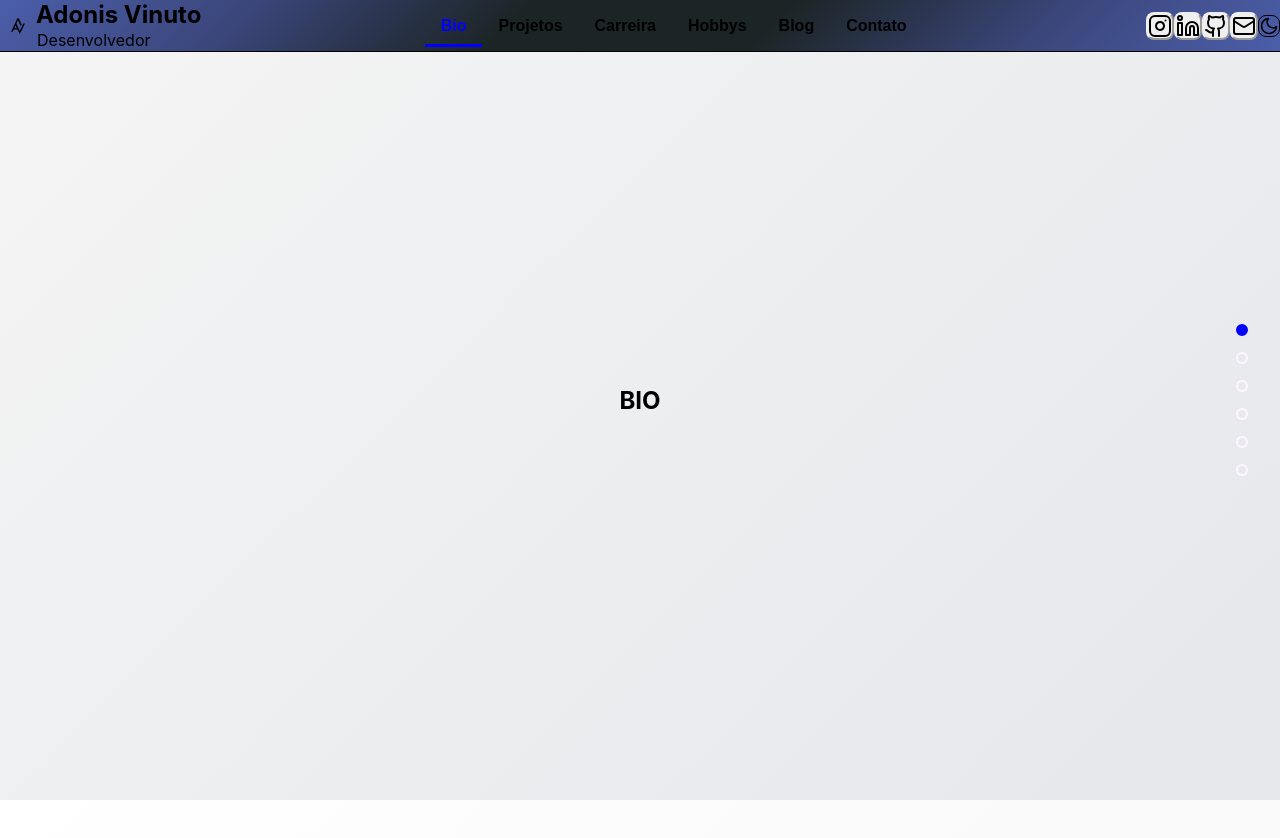
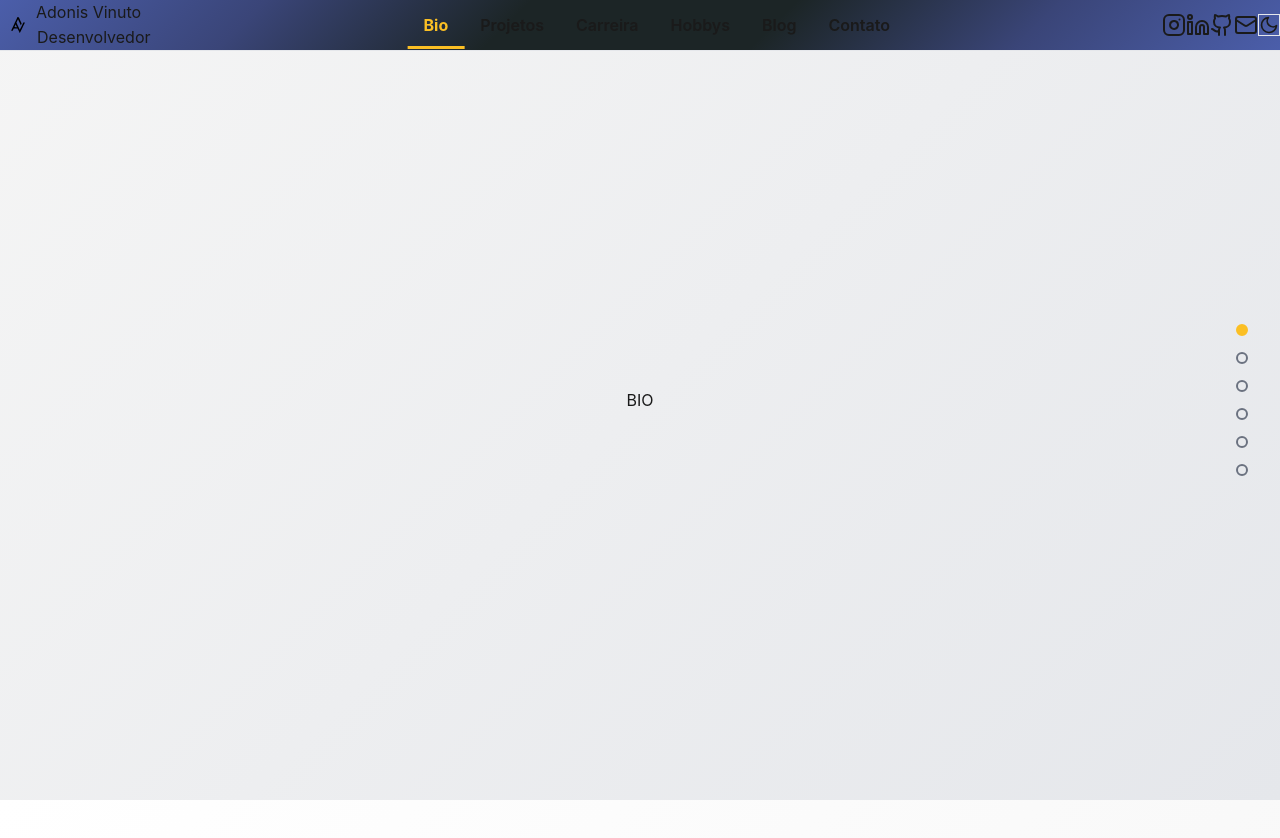
Before and after one commit to adonis-vinuto/personal-site, a Next.js app: page / in a window 1280 px wide. Shown: the top 838 px of the page. Built offline with nearby package versions, Linux system fonts and the light colour scheme.

Commit message:
Fix (Globals): Efetuei alteração no global.css para criar uma padronização das estilizações

```diff
--- a/src/app/globals.css
+++ b/src/app/globals.css
@@ -1,10 +1,62 @@
-@import "tw-animate-css";
+@import "tailwindcss/preflight";
+@import "tailwindcss/utilities";
 
-@custom-variant dark (&:is(.dark *));
+/* ===================================================================
+   SISTEMA DE CORES ESCALÁVEL - Padronização Inicial - Adonis 01/08/2025
+   ===================================================================
+*/
 
-@tailwind base;
-@tailwind components;
-@tailwind utilities;
+:root {
+  /* === PALETA DE CORES ESCALÁVEL === */
+
+  /* Cores Base */
+  --color-white: #ffffff;
+  --color-black: #000000;
+
+  /* Paleta Principal - Amber */
+  --color-primary-50: #fefce8;
+  --color-primary-100: #fef3c7;
+  --color-primary-200: #fde68a;
+  --color-primary-300: #fcd34d;
+  --color-primary-400: #fbbf24;
+  --color-primary-500: #f59e0b;
+  --color-primary-600: #d97706;
+  --color-primary-700: #b45309;
+  --color-primary-800: #92400e;
+  --color-primary-900: #78350f;
+
+  /* Paleta Neutra */
+  --color-neutral-50: #f9fafb;
+  --color-neutral-100: #f3f4f6;
+  --color-neutral-200: #e5e7eb;
+  --color-neutral-300: #d1d5db;
+  --color-neutral-400: #9ca3af;
+  --color-neutral-500: #6b7280;
+  --color-neutral-600: #4b5563;
+  --color-neutral-700: #374151;
+  --color-neutral-800: #1f2937;
+  --color-neutral-900: #111827;
+
+  /* Cores de Acento Personalizadas */
+  --color-savoy-blue: #4b5eaa;
+  --color-ash-gray: #a8b5b2;
+  --color-gunmetal: #1c2526;
+  --color-timberwolf: #d3d3d3;
+
+  /* === CORES PARA GRADIENTES === */
+  --gradient-primary: var(--color-savoy-blue);
+  --gradient-secondary: #3a4578;
+  --gradient-tertiary: var(--color-gunmetal);
+  --gradient-light: var(--color-neutral-50);
+  --gradient-medium: var(--color-neutral-200);
+  --gradient-dark: var(--color-neutral-500);
+  --gradient-accent: var(--color-primary-400);
+}
+
+/* ===================================================================
+   DEMAIS CONFIGURAÇÕES
+   ===================================================================
+*/
 
 * {
   margin: 0;
@@ -50,20 +102,20 @@ body {
   width: 12px;
   height: 12px;
   border-radius: 50%;
-  border: 2px solid hsl(var(--muted-foreground));
+  border: 2px solid var(--muted-foreground);
   background: transparent;
   cursor: pointer;
   transition: all 0.3s ease;
 }
 
 .nav-dot.active {
-  background: hsl(var(--primary));
-  border-color: hsl(var(--primary));
+  background: var(--primary);
+  border-color: var(--primary);
 }
 
 .nav-dot:hover {
-  border-color: hsl(var(--primary));
-  background: hsl(var(--muted));
+  border-color: var(--primary);
+  background: var(--muted);
 }
 
 @media (max-width: 768px) {
@@ -77,7 +129,7 @@ body {
   }
 }
 
-/* Gradientes personalizados para tema claro */
+/* Tema claro */
 .gradient-top-menu {
   position: relative;
   background: linear-gradient(135deg,
@@ -139,7 +191,7 @@ body {
   background: linear-gradient(135deg, #fbbf24 0%, #1a1a1a 100%);
 }
 
-/* Gradientes personalizados para tema escuro */
+/* Tema escuro */
 .dark .gradient-top-menu::before {
   opacity: 1;
 }
@@ -168,126 +220,95 @@ body {
   background: linear-gradient(135deg, #ffffff 0%, #1c2526 100%);
 }
 
-@theme inline {
-  --radius-sm: calc(var(--radius) - 4px);
-  --radius-md: calc(var(--radius) - 2px);
-  --radius-lg: var(--radius);
-  --radius-xl: calc(var(--radius) + 4px);
-  --color-background: var(--background);
-  --color-foreground: var(--foreground);
-  --color-card: var(--card);
-  --color-card-foreground: var(--card-foreground);
-  --color-popover: var(--popover);
-  --color-popover-foreground: var(--popover-foreground);
-  --color-primary: var(--primary);
-  --color-primary-foreground: var(--primary-foreground);
-  --color-secondary: var(--secondary);
-  --color-secondary-foreground: var(--secondary-foreground);
-  --color-muted: var(--muted);
-  --color-muted-foreground: var(--muted-foreground);
-  --color-accent: var(--accent);
-  --color-accent-foreground: var(--accent-foreground);
-  --color-destructive: var(--destructive);
-  --color-border: var(--border);
-  --color-input: var(--input);
-  --color-ring: var(--ring);
-  --color-chart-1: var(--chart-1);
-  --color-chart-2: var(--chart-2);
-  --color-chart-3: var(--chart-3);
-  --color-chart-4: var(--chart-4);
-  --color-chart-5: var(--chart-5);
-  --color-sidebar: var(--sidebar);
-  --color-sidebar-foreground: var(--sidebar-foreground);
-  --color-sidebar-primary: var(--sidebar-primary);
-  --color-sidebar-primary-foreground: var(--sidebar-primary-foreground);
-  --color-sidebar-accent: var(--sidebar-accent);
-  --color-sidebar-accent-foreground: var(--sidebar-accent-foreground);
-  --color-sidebar-border: var(--sidebar-border);
-  --color-sidebar-ring: var(--sidebar-ring);
-}
-
 :root {
   --radius: 0.625rem;
-  /* Tema claro com cores personalizadas */
-  --background: 245 245 245; /* white_smoke */
-  --foreground: 26 26 26; /* eerie_black */
-  --card: 255 255 255; /* white */
-  --card-foreground: 26 26 26; /* eerie_black */
-  --popover: 255 255 255; /* white */
-  --popover-foreground: 26 26 26; /* eerie_black */
-  --primary: 251 191 36; /* amber */
-  --primary-foreground: 26 26 26; /* eerie_black */
-  --secondary: 229 231 235; /* anti_flash_white */
-  --secondary-foreground: 26 26 26; /* eerie_black */
-  --muted: 229 231 235; /* anti_flash_white */
-  --muted-foreground: 107 114 128; /* slate_gray */
-  --accent: 229 231 235; /* anti_flash_white */
-  --accent-foreground: 26 26 26; /* eerie_black */
-  --destructive: 239 68 68; /* red-500 */
-  --destructive-foreground: 255 255 255; /* white */
-  --border: 229 231 235; /* anti_flash_white */
-  --input: 229 231 235; /* anti_flash_white */
-  --ring: 107 114 128; /* slate_gray */
-  --chart-1: 251 191 36; /* amber */
-  --chart-2: 107 114 128; /* slate_gray */
-  --chart-3: 26 26 26; /* eerie_black */
-  --chart-4: 245 245 245; /* white_smoke */
-  --chart-5: 229 231 235; /* anti_flash_white */
-  --sidebar: 249 249 249; /* white_smoke.700 */
-  --sidebar-foreground: 26 26 26; /* eerie_black */
-  --sidebar-primary: 251 191 36; /* amber */
-  --sidebar-primary-foreground: 26 26 26; /* eerie_black */
-  --sidebar-accent: 229 231 235; /* anti_flash_white */
-  --sidebar-accent-foreground: 26 26 26; /* eerie_black */
-  --sidebar-border: 229 231 235; /* anti_flash_white */
-  --sidebar-ring: 107 114 128; /* slate_gray */
+  /* Tema claro */
+  --background: #f5f5f5; /* white_smoke */
+  --foreground: #1a1a1a; /* eerie_black */
+  --card: #ffffff; /* white */
+  --card-foreground: #1a1a1a; /* eerie_black */
+  --popover: #ffffff; /* white */
+  --popover-foreground: #1a1a1a; /* eerie_black */
+  --primary: #fbbf24; /* amber */
+  --primary-foreground: #1a1a1a; /* eerie_black */
+  --secondary: #e5e7eb; /* anti_flash_white */
+  --secondary-foreground: #1a1a1a; /* eerie_black */
+  --muted: #e5e7eb; /* anti_flash_white */
+  --muted-foreground: #6b7280; /* slate_gray */
+  --accent: #e5e7eb; /* anti_flash_white */
+  --accent-foreground: #1a1a1a; /* eerie_black */
+  --destructive: #ef4444; /* red-500 */
+  --destructive-foreground: #ffffff; /* white */
+  --border: #e5e7eb; /* anti_flash_white */
+  --input: #e5e7eb; /* anti_flash_white */
+  --ring: #6b7280; /* slate_gray */
+  --chart-1: #fbbf24; /* amber */
+  --chart-2: #6b7280; /* slate_gray */
+  --chart-3: #1a1a1a; /* eerie_black */
+  --chart-4: #f5f5f5; /* white_smoke */
+  --chart-5: #e5e7eb; /* anti_flash_white */
+  --sidebar: #f9f9f9; /* white_smoke.700 */
+  --sidebar-foreground: #1a1a1a; /* eerie_black */
+  --sidebar-primary: #fbbf24; /* amber */
+  --sidebar-primary-foreground: #1a1a1a; /* eerie_black */
+  --sidebar-accent: #e5e7eb; /* anti_flash_white */
+  --sidebar-accent-foreground: #1a1a1a; /* eerie_black */
+  --sidebar-border: #e5e7eb; /* anti_flash_white */
+  --sidebar-ring: #6b7280; /* slate_gray */
 }
 
 .dark {
-  /* Tema escuro com cores personalizadas */
-  --background: 28 37 38; /* gunmetal */
-  --foreground: 255 255 255; /* white */
-  --card: 75 94 170; /* savoy_blue */
-  --card-foreground: 255 255 255; /* white */
-  --popover: 75 94 170; /* savoy_blue */
-  --popover-foreground: 255 255 255; /* white */
-  --primary: 211 211 211; /* timberwolf */
-  --primary-foreground: 28 37 38; /* gunmetal */
-  --secondary: 168 181 178; /* ash_gray */
-  --secondary-foreground: 255 255 255; /* white */
-  --muted: 168 181 178; /* ash_gray */
-  --muted-foreground: 211 211 211; /* timberwolf */
-  --accent: 168 181 178; /* ash_gray */
-  --accent-foreground: 255 255 255; /* white */
-  --destructive: 239 68 68; /* red-500 */
-  --destructive-foreground: 255 255 255; /* white */
-  --border: 75 94 170; /* savoy_blue */
-  --input: 75 94 170; /* savoy_blue */
-  --ring: 168 181 178; /* ash_gray */
-  --chart-1: 75 94 170; /* savoy_blue */
-  --chart-2: 168 181 178; /* ash_gray */
-  --chart-3: 211 211 211; /* timberwolf */
-  --chart-4: 255 255 255; /* white */
-  --chart-5: 28 37 38; /* gunmetal */
-  --sidebar: 75 94 170; /* savoy_blue */
-  --sidebar-foreground: 255 255 255; /* white */
-  --sidebar-primary: 211 211 211; /* timberwolf */
-  --sidebar-primary-foreground: 28 37 38; /* gunmetal */
-  --sidebar-accent: 168 181 178; /* ash_gray */
-  --sidebar-accent-foreground: 255 255 255; /* white */
-  --sidebar-border: 75 94 170; /* savoy_blue */
-  --sidebar-ring: 168 181 178; /* ash_gray */
+  /* Tema escuro */
+  --background: #1c2526; /* gunmetal */
+  --foreground: #ffffff; /* white */
+  --card: #4b5eaa; /* savoy_blue */
+  --card-foreground: #ffffff; /* white */
+  --popover: #4b5eaa; /* savoy_blue */
+  --popover-foreground: #ffffff; /* white */
+  --primary: #d3d3d3; /* timberwolf */
+  --primary-foreground: #1c2526; /* gunmetal */
+  --secondary: #a8b5b2; /* ash_gray */
+  --secondary-foreground: #ffffff; /* white */
+  --muted: #a8b5b2; /* ash_gray */
+  --muted-foreground: #d3d3d3; /* timberwolf */
+  --accent: #a8b5b2; /* ash_gray */
+  --accent-foreground: #ffffff; /* white */
+  --destructive: #ef4444; /* red-500 */
+  --destructive-foreground: #ffffff; /* white */
+  --border: #4b5eaa; /* savoy_blue */
+  --input: #4b5eaa; /* savoy_blue */
+  --ring: #a8b5b2; /* ash_gray */
+  --chart-1: #4b5eaa; /* savoy_blue */
+  --chart-2: #a8b5b2; /* ash_gray */
+  --chart-3: #d3d3d3; /* timberwolf */
+  --chart-4: #ffffff; /* white */
+  --chart-5: #1c2526; /* gunmetal */
+  --sidebar: #4b5eaa; /* savoy_blue */
+  --sidebar-foreground: #ffffff; /* white */
+  --sidebar-primary: #d3d3d3; /* timberwolf */
+  --sidebar-primary-foreground: #1c2526; /* gunmetal */
+  --sidebar-accent: #a8b5b2; /* ash_gray */
+  --sidebar-accent-foreground: #ffffff; /* white */
+  --sidebar-border: #4b5eaa; /* savoy_blue */
+  --sidebar-ring: #a8b5b2; /* ash_gray */
 }
 
-@layer base {
-  * {
-    @apply border-border outline-ring/50;
-  }
-  body {
-    @apply bg-background text-foreground;
-  }
+/* ===================================================================
+   ESTILIZAÇÃO GERAL
+   ===================================================================
+*/
+
+* {
+  border-color: var(--border);
+  outline-color: var(--ring);
+  outline-offset: 2px;
 }
-/* Estilos minimalistas para botões do menu de navegação */
+
+body {
+  background-color: var(--background);
+  color: var(--foreground);
+}
+
 .nav-button {
   background: transparent !important;
   border: none !important;
@@ -307,14 +328,14 @@ body {
   left: 50%;
   width: 0;
   height: 2px;
-  background: hsl(var(--primary));
+  background: var(--primary);
   transition: all 0.3s ease;
   transform: translateX(-50%);
 }
 
 .nav-button:hover {
   background: transparent !important;
-  color: hsl(var(--primary));
+  color: var(--primary);
   transform: translateY(-1px);
 }
 
@@ -324,7 +345,7 @@ body {
 
 .nav-button.active {
   background: transparent !important;
-  color: hsl(var(--primary));
+  color: var(--primary);
   font-weight: 700;
 }
 
@@ -335,13 +356,13 @@ body {
 
 /* Tema escuro */
 .dark .nav-button {
-  color: hsl(var(--foreground));
+  color: var(--foreground);
 }
 
 .dark .nav-button:hover {
-  color: hsl(var(--primary));
+  color: var(--primary);
 }
 
 .dark .nav-button.active {
-  color: hsl(var(--primary));
+  color: var(--primary);
 }
```
